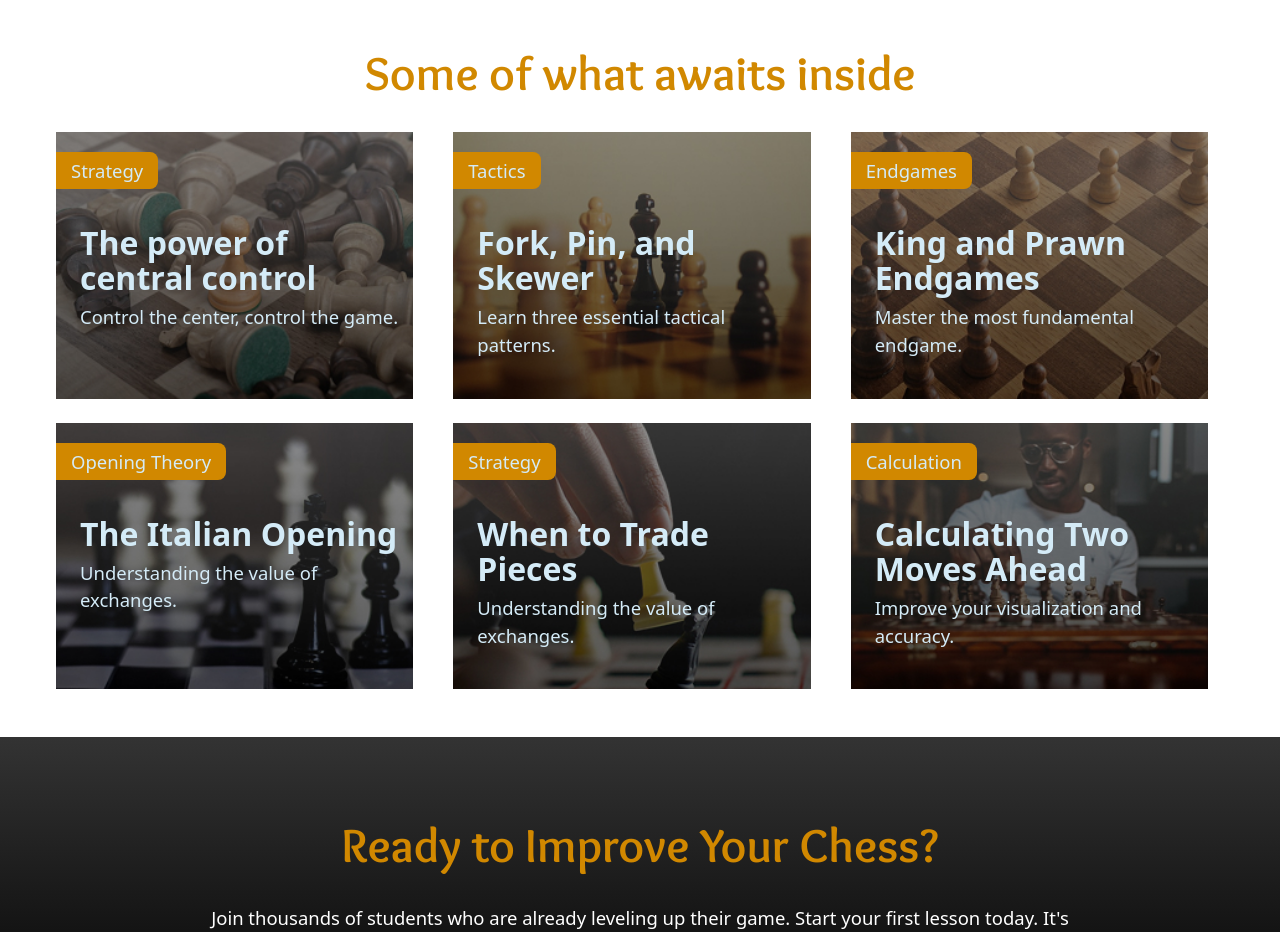
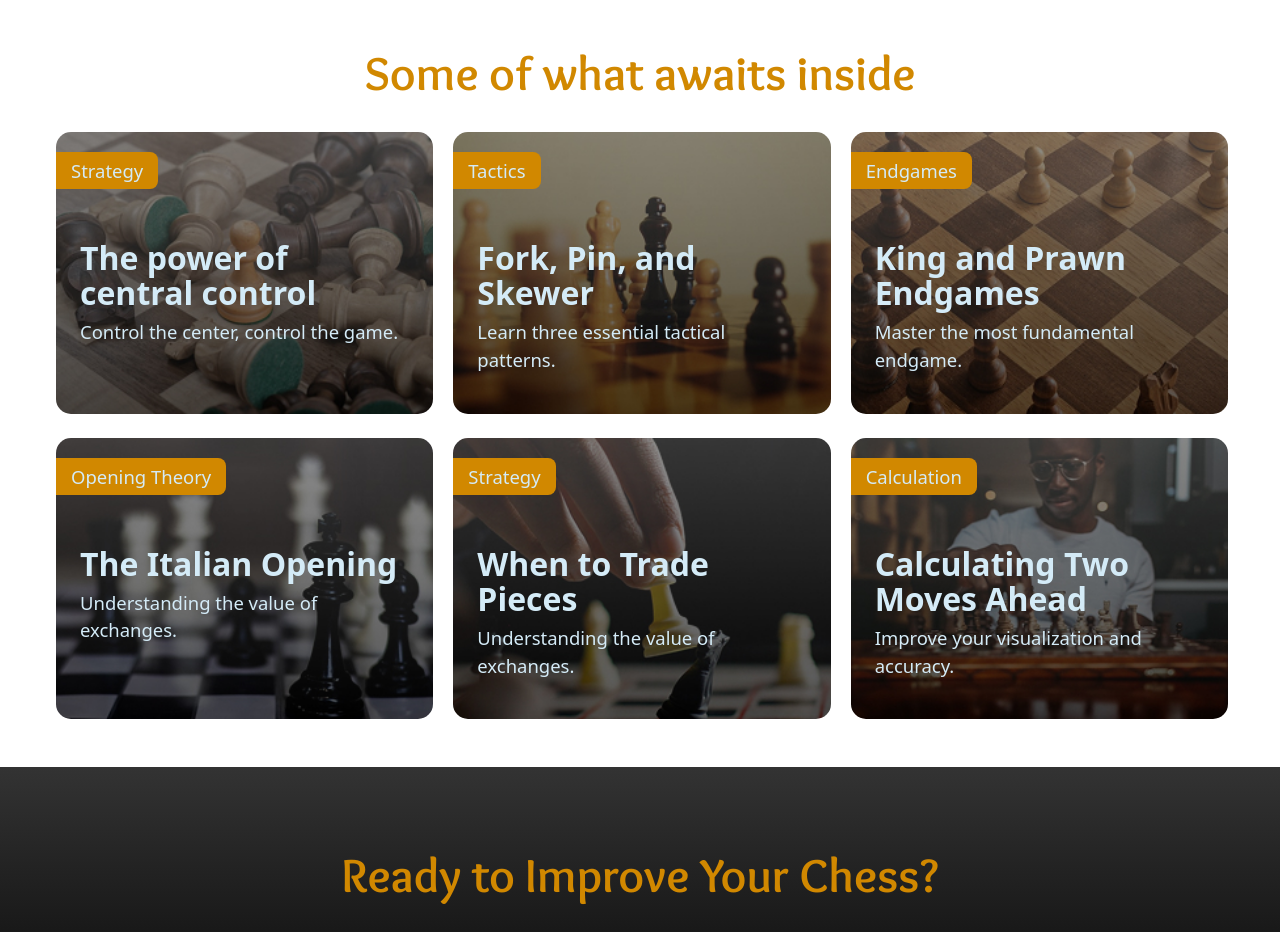
Before and after one commit to marekkarasz/Elena-chess-website, a plain HTML site: page index.html in a window 1280 px wide. Shown: the part 1280-2212 px from the top of the page. Drawn offline with Linux system fonts and the light colour scheme.

Commit message:
finalise and ready to move on

```diff
--- a/style.css
+++ b/style.css
@@ -225,12 +225,12 @@
 }
 .course
 {
-    border-radius: 15px;
     color: var(--clr-neutral-200);
     text-align: start;
+    z-index: 1;
 
     padding: 1.5rem;
-    padding-block-start: 85px;
+    padding-block-start: 100px;
 
     position: relative;
 
@@ -241,6 +241,7 @@
         inset: 0;
         height: 100%;
         object-fit: cover;
+        border-radius: 15px;
     }
 }
 
@@ -297,7 +298,3 @@
     text-align: center;
     padding: 2rem;
 }
-.form-content
-{
-
-}
```
